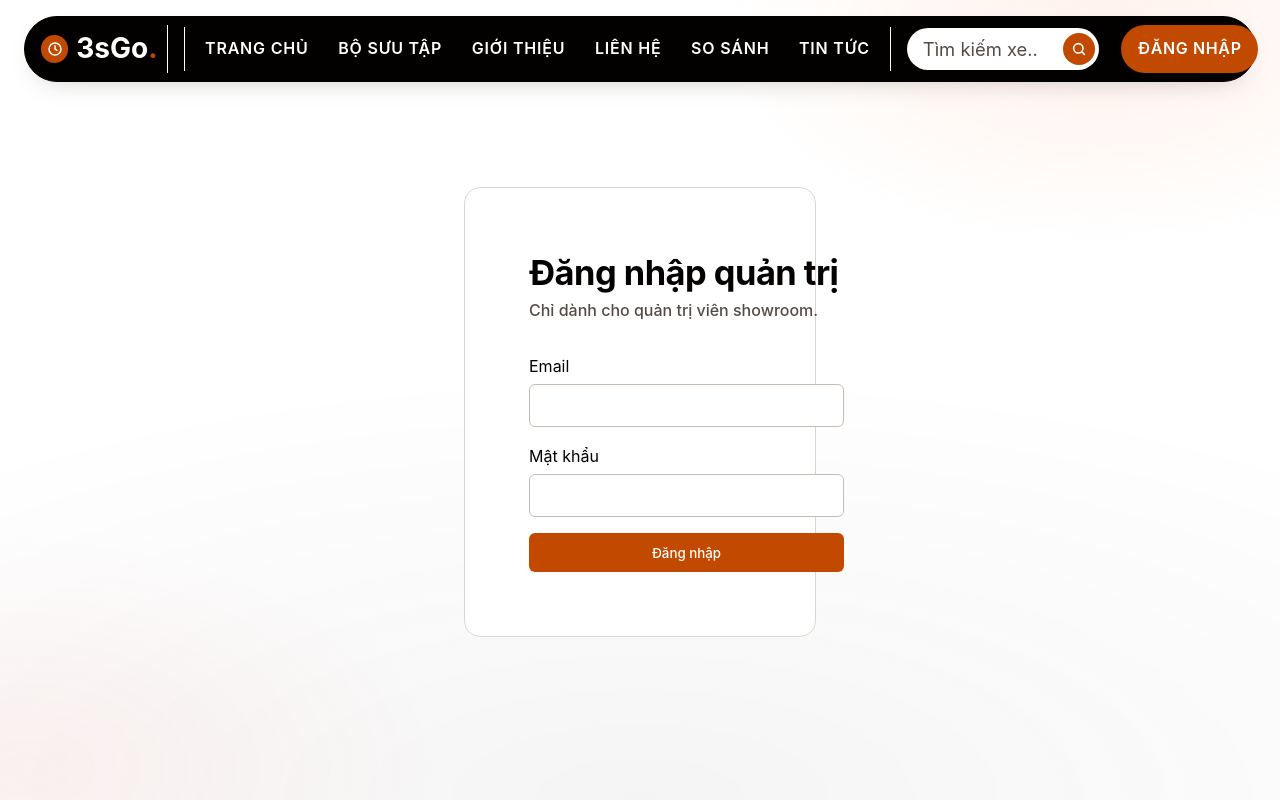
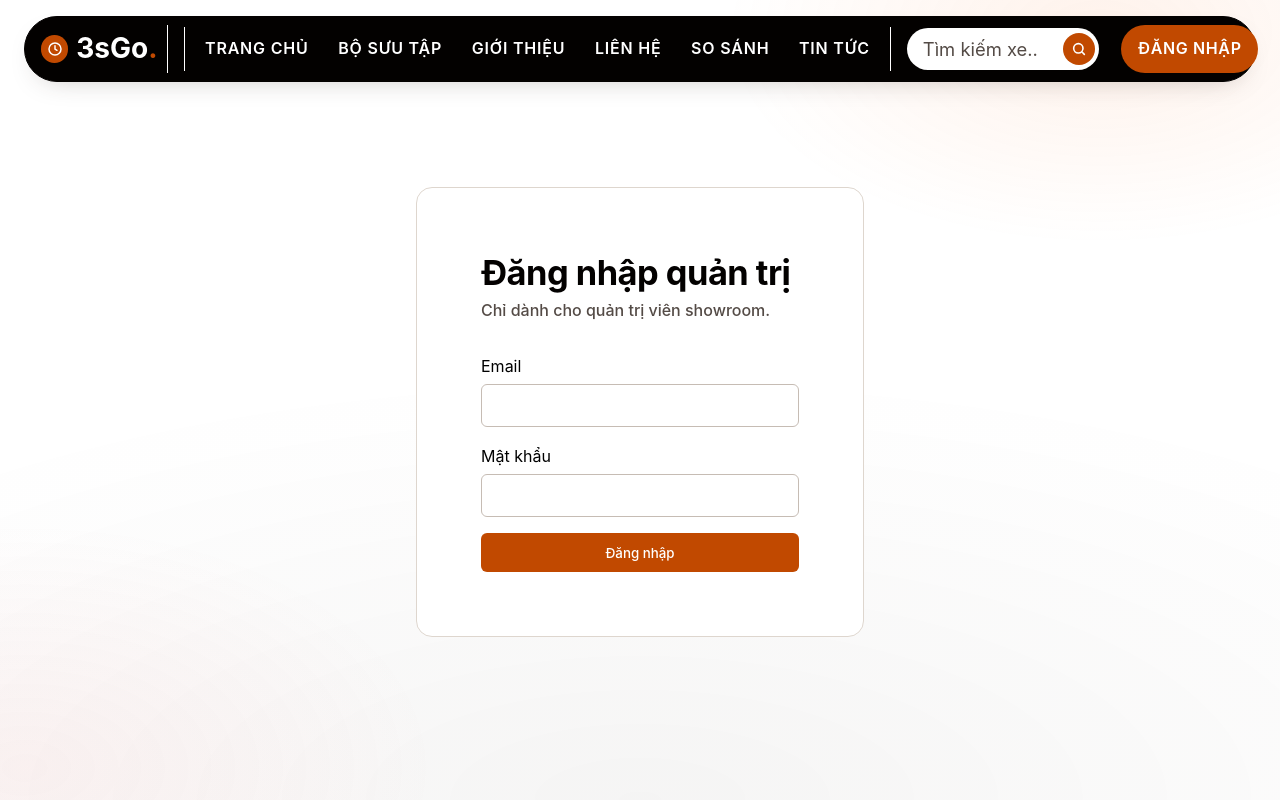
Before and after one commit to Huno705/xe-may-FE, a React (Vite) app: page /login in a window 1280 px wide. Shown: the top 800 px of the page. Built offline with nearby package versions, Linux system fonts and the light colour scheme; no server answers.

Commit message:
fix form not align

```diff
--- a/src/components/BranchFloating.css
+++ b/src/components/BranchFloating.css
@@ -42,8 +42,8 @@
 
 .branchFloat__row {
   display: grid;
-  grid-template-columns: 4.5rem 1fr;
-  align-items: center;
+  grid-template-columns: max-content minmax(0, 1fr);
+  align-items: start;
   gap: var(--space-sm);
   font-size: var(--text-base);
 }
--- a/src/pages/Login.css
+++ b/src/pages/Login.css
@@ -7,7 +7,7 @@
 
 .login__form {
   width: 100%;
-  max-width: 22rem;
+  max-width: 28rem;
   margin-inline: auto;
   display: grid;
   gap: var(--space-md);
@@ -24,7 +24,8 @@
 }
 
 .login__title {
-  font-size: var(--text-xl);
+  font-size: clamp(1.5rem, 7vw, var(--text-xl));
+  white-space: nowrap;
 }
 
 .login__subtitle {
@@ -37,11 +38,14 @@
 .login__field {
   display: grid;
   gap: var(--space-2xs);
+  min-width: 0;
   font-size: var(--text-sm);
   color: var(--color-ink-2);
 }
 
 .login__field input {
+  width: 100%;
+  min-width: 0;
   font-family: var(--font-body);
   font-size: var(--text-base);
   color: var(--color-ink);
```
